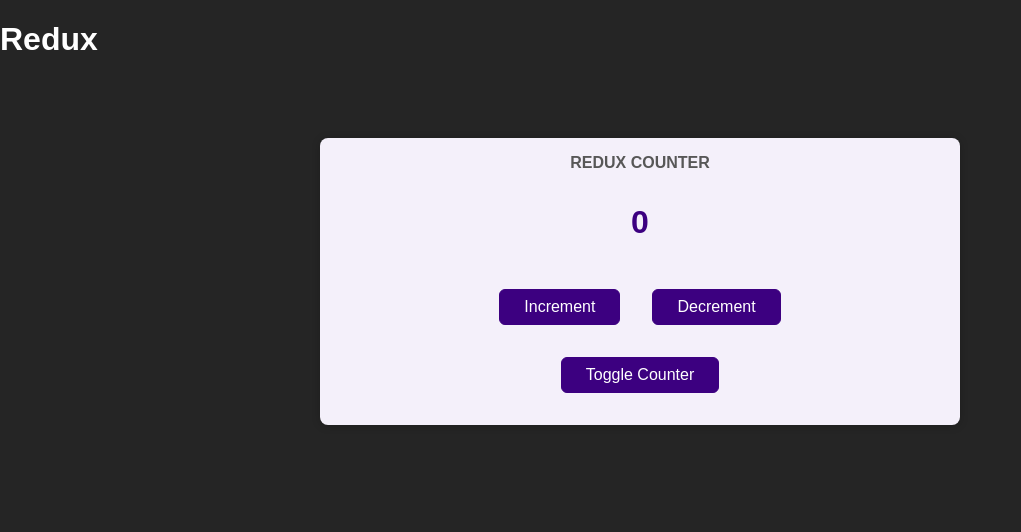
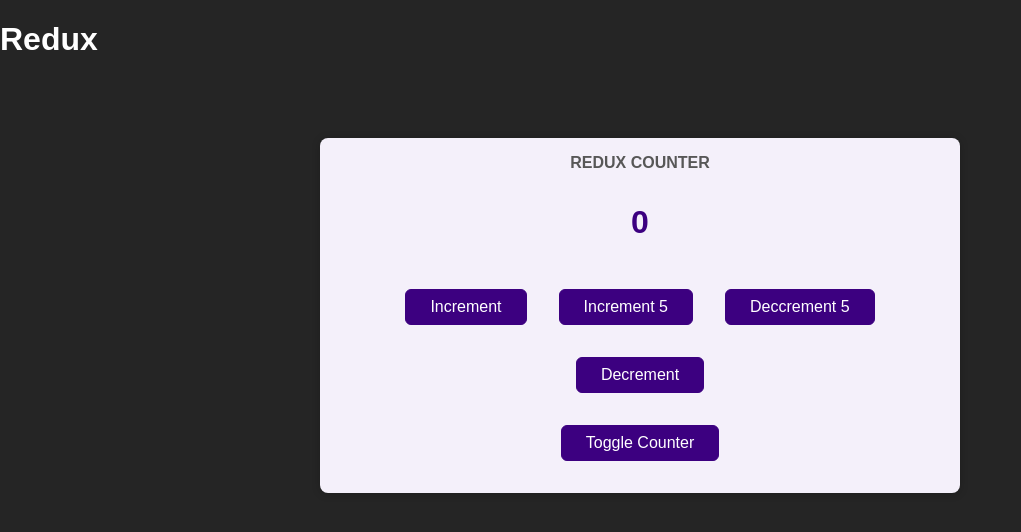
Before and after one commit to SyedSibtainRazvi/redux-basics, a React (Create React App) app: page / in a window 1280 px wide. Shown: the top 532 px of the page, without its empty margins (0-1021 px from the left). Built offline with nearby package versions, Linux system fonts and the light colour scheme.

Commit message:
feat: payloads added

```diff
--- a/src/components/Counter.jsx
+++ b/src/components/Counter.jsx
@@ -13,9 +13,23 @@
         })
     }
 
-    const deccrementHandler = () =>{
+    const deccrementHandler = () => {
         dispatch({
-            type:'decrement'
+            type: 'decrement'
+        })
+    }
+
+    const increaseHandler = () => {
+        dispatch({
+            type: 'increase',
+            amount: 5
+        })
+    }
+
+    const decreaseHandler = () => {
+        dispatch({
+            type: 'decrease',
+            amount: 5
         })
     }
 
@@ -27,6 +41,8 @@
             <div className={classes.value}>{counter}</div>
             <div>
             <button onClick={incrementHandler}>Increment</button>
+            <button onClick={increaseHandler}> Increment 5</button>
+            <button onClick={decreaseHandler}> Deccrement 5</button>
             <button onClick={deccrementHandler}>Decrement</button>
             </div>
             <button onClick={toggleHandler}> Toggle Counter</button>
--- a/src/store/index.js
+++ b/src/store/index.js
@@ -14,6 +14,18 @@
         };
     }
 
+    if (action.type === 'increase') {
+        return {
+            counter: state.counter + action.amount
+        }
+    }
+
+    if (action.type === 'decrease'){
+        return{
+            counter: state.counter - action.amount
+        }
+    }
+
     return state;
 
 };
```
